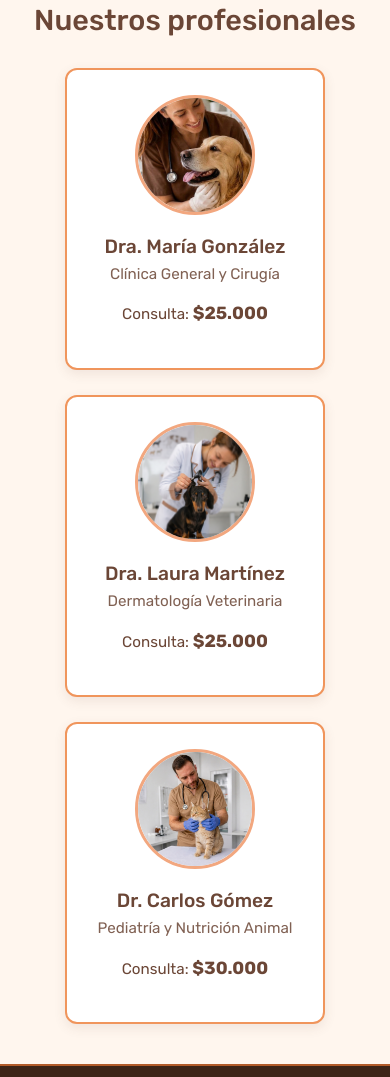
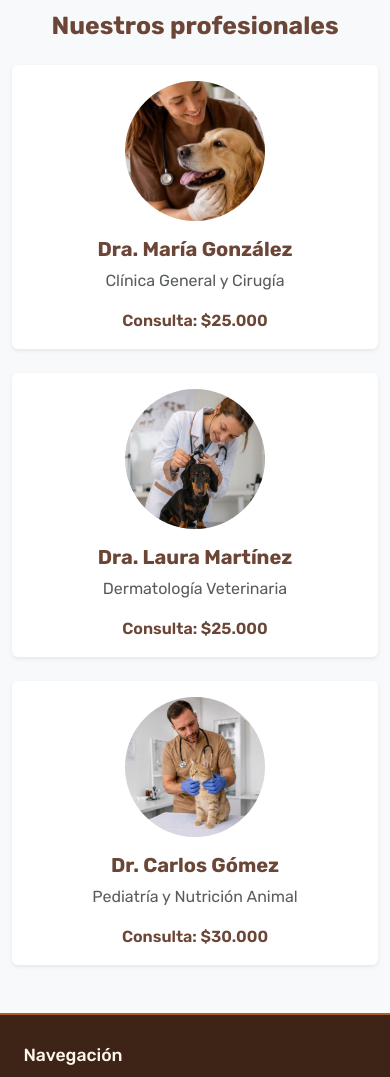
Before and after one commit to LucianoMaciel10/Veterinaria-La-Mary, a website built with Vite: page index.html in a window 390 px wide. Shown: the part 881-1958 px from the top of the page. Built offline with nearby package versions, Linux system fonts and the light colour scheme; files whose address does not match are found by name.

Commit message:
Se completa la seccion profesionales con grillas responsivas y cards de Bootstrap

```diff
--- a/index.html
+++ b/index.html
@@ -95,41 +95,64 @@
           </a>
         </div>
       </section>
-      <section id="profesionales" class="seccion-veterinarios">
-        <h2>Nuestros profesionales</h2>
-        <div class="contenedor-tarjetas">
-          <article class="tarjeta-vet">
+     <section id="profesionales" class="py-5" style="background-color: #f8f9fa;">
+  <div class="container">
+
+    <h2 class="text-center mb-4" style="color: #6b4636; font-weight: bold;">Nuestros profesionales</h2>
+
+    <div class="row g-4">
+
+
+      <div class="col-12 col-md-6 col-lg-4">
+        <article class="card h-100 text-center shadow-sm border-0 align-items-center pt-3">
           <img
             src="assets/vet1.jpg"
             alt="Dra. María González"
-              class="foto-vet"
+            class="card-img-top rounded-circle"
+            style="width: 140px; height: 140px; object-fit: cover;"
           />
-            <h3>Dra. María González</h3>
-            <p class="especialidad">Clínica General y Cirugía</p>
-            <p class="precio">Consulta: <span>$25.000</span></p>
+          <div class="card-body">
+            <h3 class="card-title h5 fw-bold" style="color: #6b4636;">Dra. María González</h3>
+            <p class="card-text text-muted">Clínica General y Cirugía</p>
+            <p class="card-text fw-semibold" style="color: #6b4636;">Consulta: <span>$25.000</span></p>
+          </div>
         </article>
+      </div>
 
-          <article class="tarjeta-vet">
+      <div class="col-12 col-md-6 col-lg-4">
+        <article class="card h-100 text-center shadow-sm border-0 align-items-center pt-3">
           <img
             src="assets/vet2.jpg"
             alt="Dra. Laura Martínez"
-              class="foto-vet"
+            class="card-img-top rounded-circle"
+            style="width: 140px; height: 140px; object-fit: cover;"
           />
-            <h3>Dra. Laura Martínez</h3>
-            <p class="especialidad">Dermatología Veterinaria</p>
-            <p class="precio">Consulta: <span>$25.000</span></p>
+          <div class="card-body">
+            <h3 class="card-title h5 fw-bold" style="color: #6b4636;">Dra. Laura Martínez</h3>
+            <p class="card-text text-muted">Dermatología Veterinaria</p>
+            <p class="card-text fw-semibold" style="color: #6b4636;">Consulta: <span>$25.000</span></p>
+          </div>
         </article>
+      </div>
 
-          <article class="tarjeta-vet">
+
+      <div class="col-12 col-md-6 col-lg-4">
+        <article class="card h-100 text-center shadow-sm border-0 align-items-center pt-3">
           <img
             src="assets/vet3.jpg"
             alt="Dr. Carlos Gómez"
-              class="foto-vet"
+            class="card-img-top rounded-circle"
+            style="width: 140px; height: 140px; object-fit: cover;"
           />
-            <h3>Dr. Carlos Gómez</h3>
-            <p class="especialidad">Pediatría y Nutrición Animal</p>
-            <p class="precio">Consulta: <span>$30.000</span></p>
+          <div class="card-body">
+            <h3 class="card-title h5 fw-bold" style="color: #6b4636;">Dr. Carlos Gómez</h3>
+            <p class="card-text text-muted">Pediatría y Nutrición Animal</p>
+            <p class="card-text fw-semibold" style="color: #6b4636;">Consulta: <span>$30.000</span></p>
+          </div>
         </article>
+      </div>
+
+    </div>
   </div>
 </section>
     </main>
```
Lines whose indentation alone changed are shown as unchanged.
